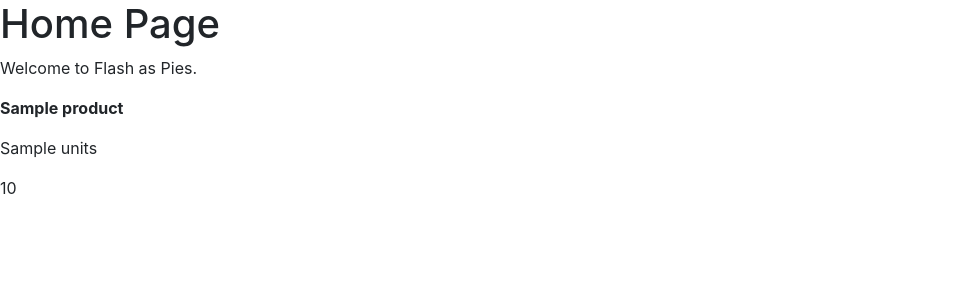
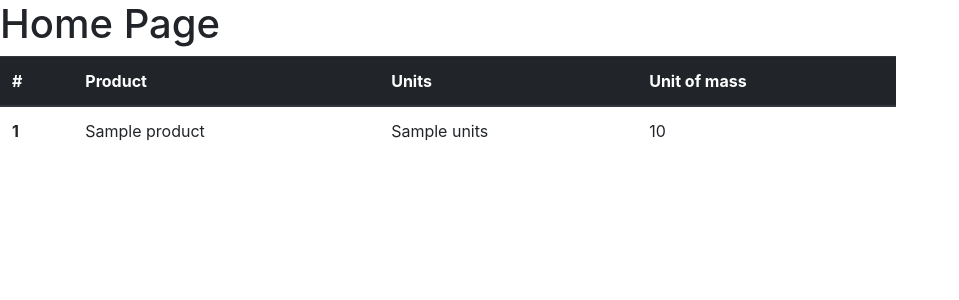
Before and after one commit to danHayworth/Project_AppSecurity, a Django app: template DjangoWebApp/flashAsPie/templates/home.html in a window 1280 px wide. Shown: the part 56-356 px from the top of the page, without its empty margins (0-959 px from the left). Run offline with Django 3.2, Linux system fonts and the light colour scheme; the template is opened without the code that fills it: most values are stand-ins (such as "Sample title", 1, 10 or a date in 2020); some libraries are stand-ins or nearby versions.

Commit message:
homepage details

```diff
--- a/DjangoWebApp/enviro/settings.py
+++ b/DjangoWebApp/enviro/settings.py
@@ -90,7 +90,7 @@ MEDIA_ROOT = os.path.join(DATA_DIR, 'media')
 STATIC_ROOT = os.path.join(DATA_DIR, 'static')
 
 STATICFILES_DIRS = (
-    os.path.join(BASE_DIR, 'flashAsPie', 'static'),
+    os.path.join(BASE_DIR, 'flashAsPie', 'static', 'css', 'js'),
 )
 SITE_ID = 1
 
--- /dev/null
+++ b/DjangoWebApp/flashAsPie/static/css/style.css
@@ -0,0 +1,5 @@
+
+.table {
+    width: 70%;
+
+}
--- a/DjangoWebApp/flashAsPie/templates/base.html
+++ b/DjangoWebApp/flashAsPie/templates/base.html
@@ -5,9 +5,9 @@
         <title>{% block title %}Flash as Pies{% endblock title %}</title>
         <meta name="viewport" content="width=device-width,initial-scale=1">
         <link rel="stylesheet" href="https://maxcdn.bootstrapcdn.com/bootstrap/4.0.0/css/bootstrap.min.css" integrity="sha384-Gn5384xqQ1aoWXA+058RXPxPg6fy4IWvTNh0E263XmFcJlSAwiGgFAW/dAiS6JXm" crossorigin="anonymous">
+        <link rel="stylesheet" type="text/css" href="{% static 'static/style.css' %}">
     </head>
     <body>
-
         <div class="navbar-dark">
             <nav class="navbar navbar-expand-lg navbar navbar-dark bg-dark">
                 <a class="navbar-brand" href="{% url 'home' %}">Flash as Pies</a>
--- a/DjangoWebApp/flashAsPie/templates/home.html
+++ b/DjangoWebApp/flashAsPie/templates/home.html
@@ -1,20 +1,34 @@
 {% extends "base.html" %}
+{% load static %}
+
 {% block content %}
 <h1>Home Page</h1>
-<p>Welcome to Flash as Pies.</p>
-<div>
+<div class="tableView">
+  <table class="table">
+    <thead class="thead-dark">
+      <tr>
+        <th scope="col">#</th>
+        <th scope="col">Product</th>
+        <th scope="col">Units</th>
+        <th scope="col">Unit of mass</th>
+      </tr>
+    </thead>
+    <tbody>
       {% if products %}
       {% for product in products %}
-    <div class="productname">
-      <p><strong>{{ product.product_name|capfirst }} </strong></p>
-      <p>{{ product.units}}</p>
-      <p>{{ product.quantity}}</p>
-   </div>
+        <tr>
+          <th scope="row">1</th>
+          <td>{{ product.product_name|capfirst }}</td>
+          <td>{{ product.units}}</td>
+          <td>{{ product.quantity}}</td>
+        </tr>
       {% endfor %}
       {% else %}
       <div class="col-md-12">
         <h2>There are no products.</h2>
       </div>
       {% endif %}
+    </tbody>
+  </table>
 </div>
 {% endblock %}
```
Also changed, not shown: DjangoWebApp/flashAsPie/static/css/admin.css (+21 -0 lines), DjangoWebApp/project.db. Lines whose indentation alone changed are shown as unchanged.
